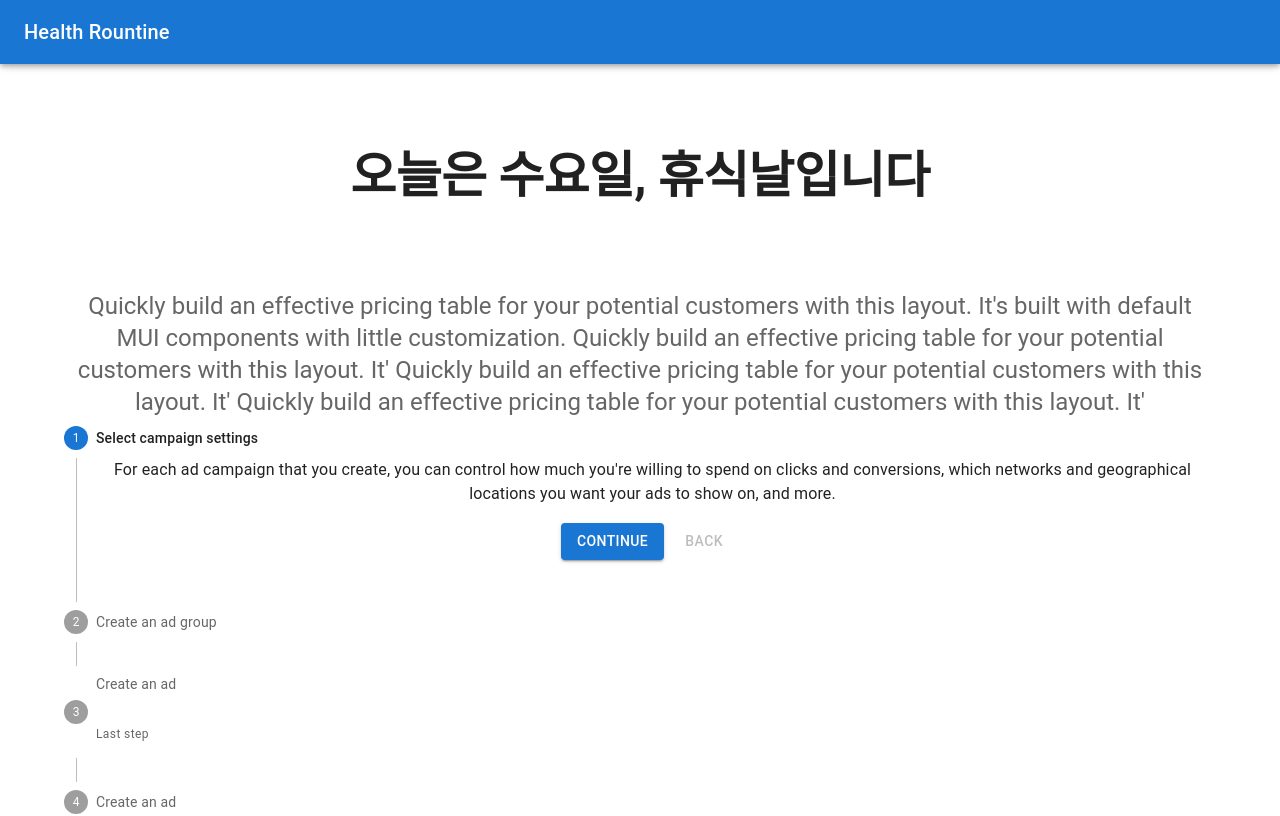
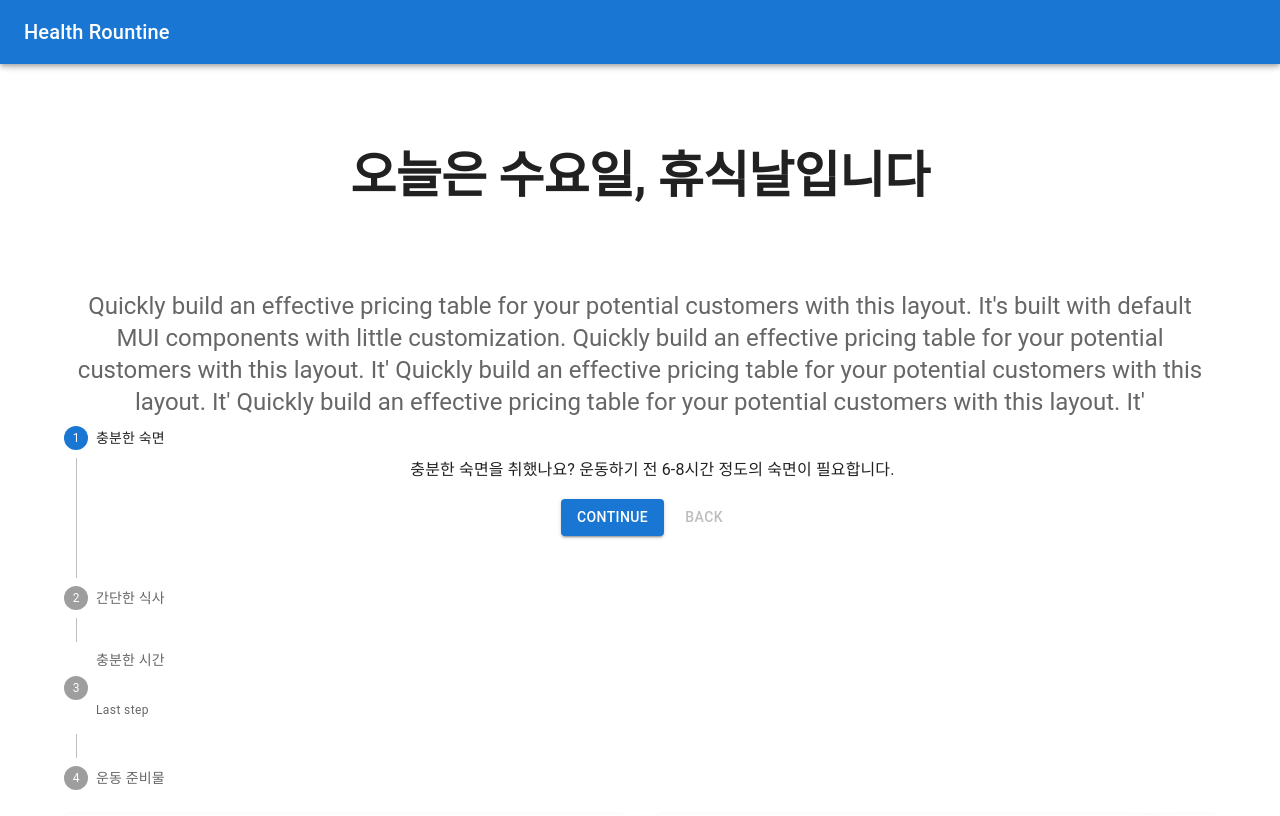
Before and after one commit to Evelops/react-health-routine, a React (Create React App) app: page / in a window 1280 px wide. Shown: the top 816 px of the page. Built offline with nearby package versions, Linux system fonts and the light colour scheme.

Commit message:
# material-ui notistack api 모듈이 설치되어 있는데, module err.

```diff
--- a/src/App.js
+++ b/src/App.js
@@ -8,6 +8,7 @@ import Days from './Component/Days';
 import Step from './Component/Step';
 import Grid from '@mui/material/Grid';
 import FeaturedPost from './FeaturedPost';
+import MyApp from './MyApp';
 
 const featuredPosts =[
   {
@@ -58,6 +59,7 @@ export default function App() {
           this layout. It&apos; Quickly build an effective pricing table for your potential customers with
           this layout. It&apos;
             </Typography>
+
             <Typography variant="h3" component="p" align="center">
               <Step/>
             </Typography>
@@ -67,6 +69,7 @@ export default function App() {
               <FeaturedPost key={post.title} post={post} />
             ))}
           </Grid>
+          <MyApp/>
 
 
       </Container>
--- a/src/Component/Header.js
+++ b/src/Component/Header.js
@@ -1,8 +1,5 @@
 import React from 'react';
 import Days from './Days';
-
-
-const
 
 
 const Header=()=> {
--- a/src/Component/Step.js
+++ b/src/Component/Step.js
@@ -8,42 +8,35 @@ import Button from '@mui/material/Button';
 import Paper from '@mui/material/Paper';
 import Typography from '@mui/material/Typography';
 
+
+
+
+
 const steps = [
   {
-    label: 'Select campaign settings',
-    description: `For each ad campaign that you create, you can control how much
-              you're willing to spend on clicks and conversions, which networks
-              and geographical locations you want your ads to show on, and more.`,
+    label: '충분한 숙면 ',
+    description: `충분한 숙면을 취했나요? 운동하기 전 6-8시간 정도의 숙면이 필요합니다. `,
   },
   {
-    label: 'Create an ad group',
+    label: '간단한 식사',
     description:
-      'An ad group contains one or more ads which target a shared set of keywords.',
+      '운동진행 30분전 간단한 식사를 통해서 몸의 신진대사를 올려야 합니다. ',
   },
   {
-    label: 'Create an ad',
-    description: `Try out different ad text to see what brings in the most customers,
-              and learn how to enhance your ads using features like ad extensions.
-              If you run into any problems with your ads, find out how to tell if
-              they're running and how to resolve approval issues.`,
+    label: '충분한 시간 ',
+    description: `운동하는 시간이 여유로운지 체크해야합니다. 운동을 함으로 다른 일에 지장이 있는지 확인하세요.`,
   },
   {
-    label: 'Create an ad',
-    description: `Try out different ad text to see what brings in the most customers,
-              and learn how to enhance your ads using features like ad extensions.
-              If you run into any problems with your ads, find out how to tell if
-              they're running and how to resolve approval issues.`,
-  },
-  {
-    label: 'Create an ad',
-    description: `Try out different ad text to see what brings in the most customers,
-              and learn how to enhance your ads using features like ad extensions.
-              If you run into any problems with your ads, find out how to tell if
-              they're running and how to resolve approval issues.`,
+    label: '운동 준비물',
+    description: `헬스를 가기전 필요한 구성품을 모두 챙겼는지 확인합니다.(커피 or 부스터, 스트랩, 붕대, 헬스화)`,
   },
 ];
 
+
 export default function VerticalLinearStepper() {
+
+
+
   const [activeStep, setActiveStep] = React.useState(0);
 
   const handleNext = () => {
@@ -57,6 +50,8 @@ export default function VerticalLinearStepper() {
   const handleReset = () => {
     setActiveStep(0);
   };
+
+
 
   return (
     <Box sx={{ maxWidth: 1200 }}>
@@ -82,7 +77,7 @@ export default function VerticalLinearStepper() {
                     sx={{ mt: 1, mr: 1 }}
                   >
                     {index === steps.length - 1 ? 'Finish' : 'Continue'}
-                  </Button>
+                 </Button>
                   <Button
                     disabled={index === 0}
                     onClick={handleBack}
@@ -100,7 +95,7 @@ export default function VerticalLinearStepper() {
         <Paper square elevation={0} sx={{ p: 3 }}>
           <Typography>All steps completed - you&apos;re finished</Typography>
           <Button onClick={handleReset} sx={{ mt: 1, mr: 1 }}>
-            Reset
+            reset
           </Button>
         </Paper>
       )}
--- a/src/index.css
+++ /dev/null
@@ -1,13 +0,0 @@
-body {
-  margin: 0;
-  font-family: -apple-system, BlinkMacSystemFont, 'Segoe UI', 'Roboto', 'Oxygen',
-    'Ubuntu', 'Cantarell', 'Fira Sans', 'Droid Sans', 'Helvetica Neue',
-    sans-serif;
-  -webkit-font-smoothing: antialiased;
-  -moz-osx-font-smoothing: grayscale;
-}
-
-code {
-  font-family: source-code-pro, Menlo, Monaco, Consolas, 'Courier New',
-    monospace;
-}
```
Also changed, not shown: 2 other files (tests, documents, lock files or other folders).
